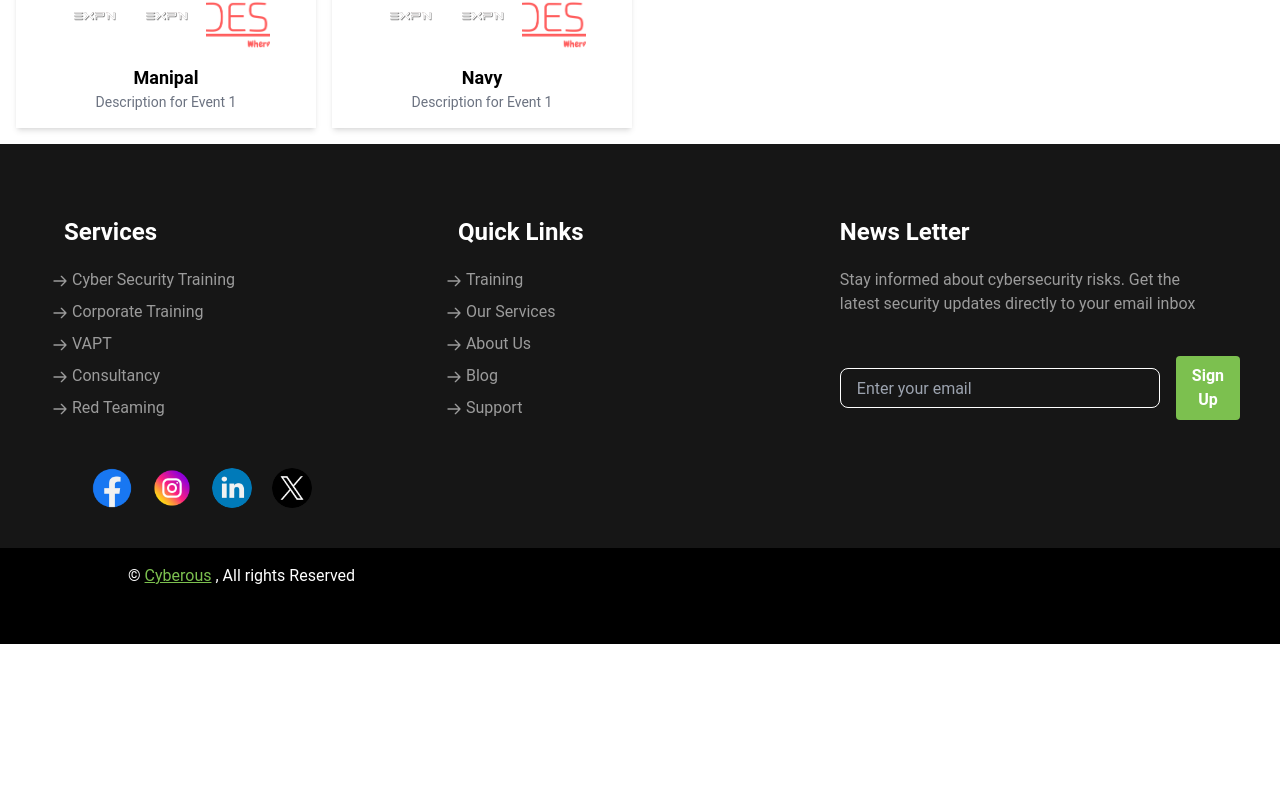
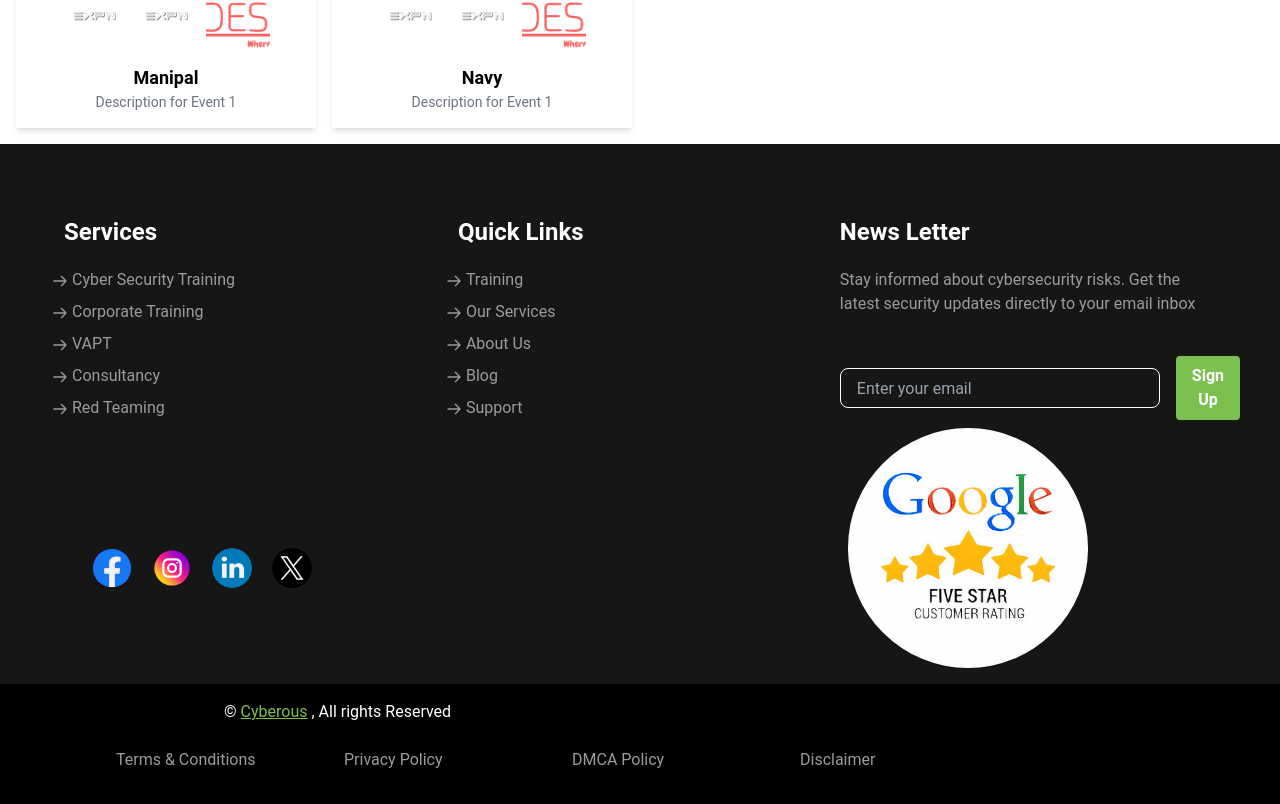
Before and after one commit to sankalp-codes244/cyberousWebsite, a React (Vite) app: page / in a window 1280 px wide. Shown: the part 6562-7366 px from the top of the page. Before the commit the page ends 7206 px from the top, so only its background shows below. Built offline with nearby package versions, Linux system fonts and the light colour scheme.

Commit message:
minor fixes

```diff
--- a/src/components/Footer.jsx
+++ b/src/components/Footer.jsx
@@ -120,8 +120,8 @@ const Footer = () => {
           </div>
         </div>
       </div>
-      <div>
-      <div className="pt-6 ml-12 md:mt-0 justify-center md:justify-normal flex  md:p-10 ">
+      <div className='flex flex-row justify-between'>
+        <div className="pt-6 ml-12 md:mt-20 justify-center md:justify-normal flex  md:p-10 ">
 
           <Link to={'https://www.facebook.com/cyberous.in?mibextid=dGKdO6'}>
             <img src={Images.facebookLight} alt="Facebook" className=" h-10 w-10 rounded-full object-contain mx-1 hover:scale-110 transition-transform duration-300 mr-4 " />
@@ -136,9 +136,42 @@ const Footer = () => {
             <img src={Images.xLight} alt="LinkedIn" className="h-10 w-10 rounded-full object-contain mx-1 hover:scale-110 transition-transform duration-300 mr-4 " />
           </Link>
         </div>
+        <div className='pr-4 md:pr-48'>
+          <img src={Images.FiveStarReview} className='h-20 w-20 md:h-60 md:w-60 rounded-full mb-4' />
         </div>
-      <div className='h-24  bg-black'>
+      </div>
+      <div className='h-full bg-black md:px-24'>
         <h1 className='ml-32 pt-4 text-white text-base'> © <span className='text-custom-buttonColor-Green underline'>Cyberous</span> , All rights Reserved</h1>
+        <div className=''>
+          <ol className="grid grid-cols-2 md:flex md:flex-row list-none my-6">
+            <Link>
+            <li className="md:w-52 text-custom-fontColor-Dark ml-5 mb-2 hover:scale-110 transition duration-300 hover:text-custom-buttonColor-Green ">
+
+              Terms & Conditions
+            </li>
+            </Link>
+            <Link>
+            <li className=" md:w-52 text-custom-fontColor-Dark ml-5 mb-2 hover:scale-110 transition duration-300 hover:text-custom-buttonColor-Green ">
+
+              Privacy Policy
+            </li>
+            </Link>
+            <Link>
+            <li className=" md:w-52 text-custom-fontColor-Dark ml-5 mb-2 hover:scale-110 transition duration-300 hover:text-custom-buttonColor-Green ">
+
+              DMCA Policy
+            </li>
+            </Link>
+            <Link to=''>
+              <li className=" md:w-52 text-custom-fontColor-Dark ml-5 mb-2 hover:scale-110 transition duration-300 hover:text-custom-buttonColor-Green ">
+
+                Disclaimer
+              </li>
+            </Link>
+
+          </ol>
+        </div>
+
       </div>
 
     </div>
```
Lines whose indentation alone changed are shown as unchanged.
